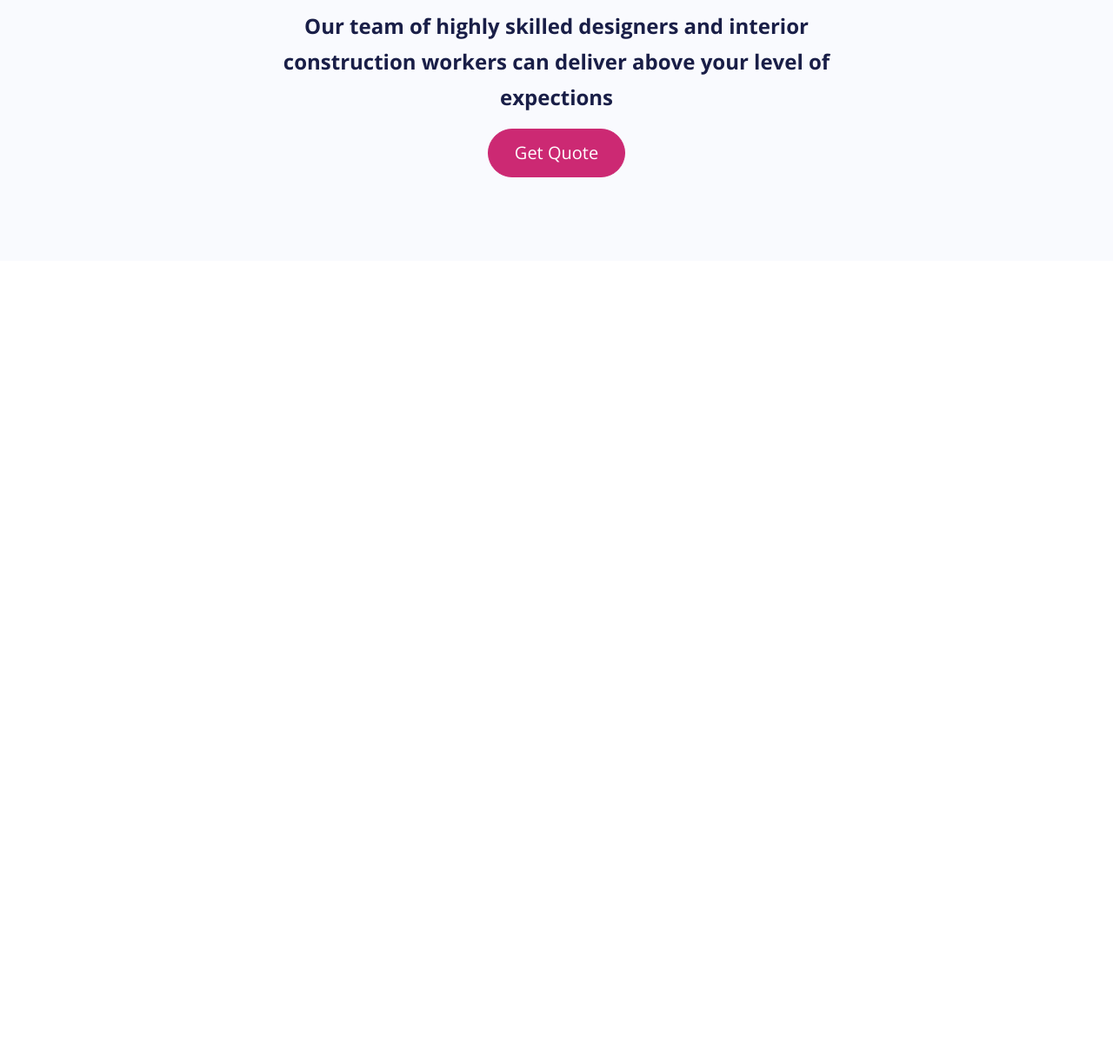
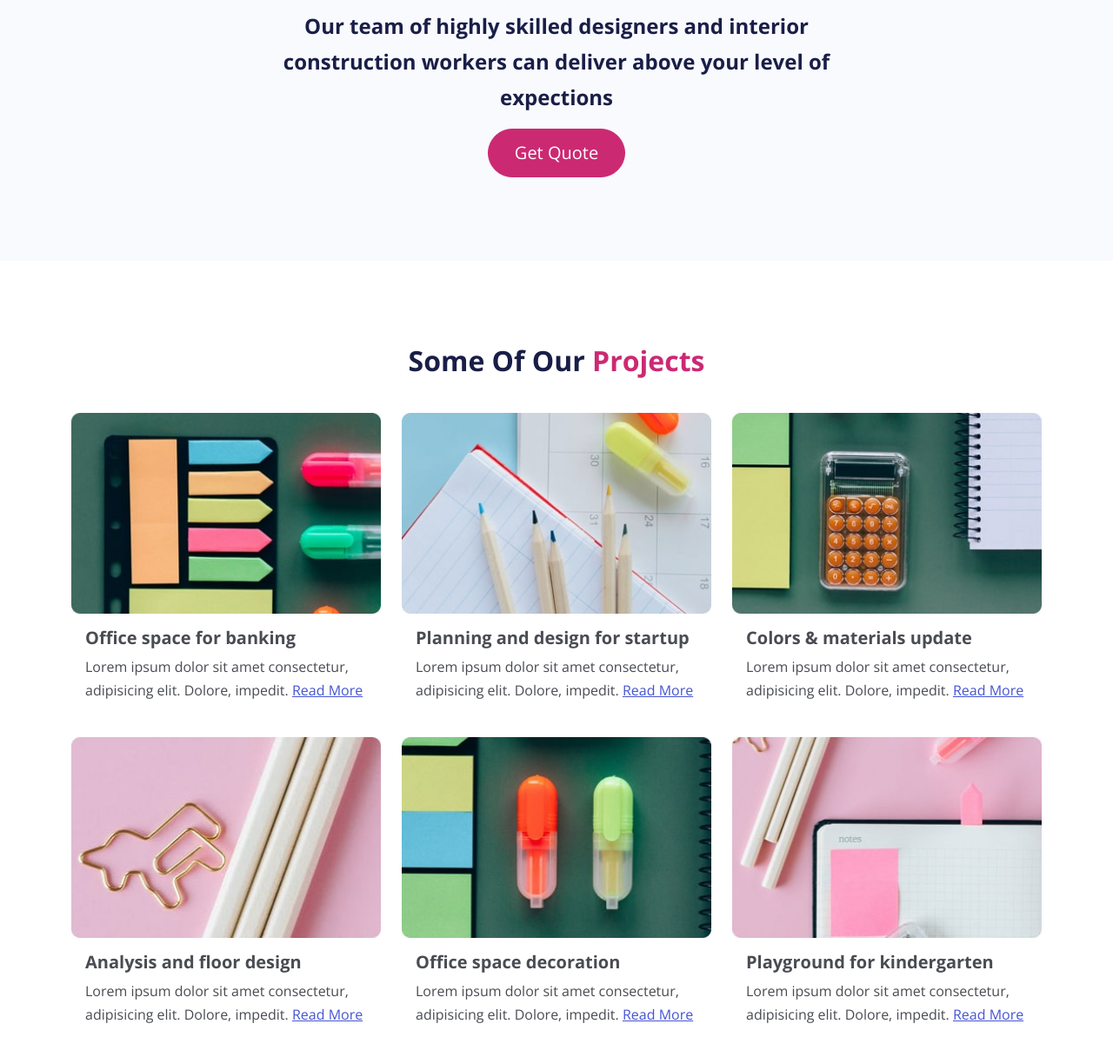
Before and after one commit to fikrirakala/yavin-website, a website: page index.html in a window 1280 px wide. Shown: the part 3393-4609 px from the top of the page at 87% size. Before the commit the page ends 3693 px from the top, so only its background shows below. Drawn offline with nearby package versions, Linux system fonts and the light colour scheme.

Commit message:
create projects section

```diff
--- a/index.html
+++ b/index.html
@@ -266,6 +266,96 @@
       </div>
     </section>
 
+    <!-- Projects -->
+    <section id="projects" class="projects py-6">
+      <div class="container">
+        <h2 class="text-center pb-4">
+          Some Of Our <span class="text-secondary">Projects</span>
+        </h2>
+
+        <div class="row g-4">
+          <div class="col-md-4">
+            <div class="card border-0">
+              <img src="images/project-1.jpg" alt="" />
+              <div class="card-body">
+                <h5 class="card-title">Office space for banking</h5>
+                <p class="card-text">
+                  Lorem ipsum dolor sit amet consectetur, adipisicing elit.
+                  Dolore, impedit.
+                  <a href="article.html">Read More</a>
+                </p>
+              </div>
+            </div>
+          </div>
+          <div class="col-md-4">
+            <div class="card border-0">
+              <img src="images/project-2.jpg" alt="" />
+              <div class="card-body">
+                <h5 class="card-title">Planning and design for startup</h5>
+                <p class="card-text">
+                  Lorem ipsum dolor sit amet consectetur, adipisicing elit.
+                  Dolore, impedit.
+                  <a href="article.html">Read More</a>
+                </p>
+              </div>
+            </div>
+          </div>
+          <div class="col-md-4">
+            <div class="card border-0">
+              <img src="images/project-3.jpg" alt="" />
+              <div class="card-body">
+                <h5 class="card-title">Colors &amp; materials update</h5>
+                <p class="card-text">
+                  Lorem ipsum dolor sit amet consectetur, adipisicing elit.
+                  Dolore, impedit.
+                  <a href="article.html">Read More</a>
+                </p>
+              </div>
+            </div>
+          </div>
+          <div class="col-md-4">
+            <div class="card border-0">
+              <img src="images/project-4.jpg" alt="" />
+              <div class="card-body">
+                <h5 class="card-title">Analysis and floor design</h5>
+                <p class="card-text">
+                  Lorem ipsum dolor sit amet consectetur, adipisicing elit.
+                  Dolore, impedit.
+                  <a href="article.html">Read More</a>
+                </p>
+              </div>
+            </div>
+          </div>
+          <div class="col-md-4">
+            <div class="card border-0">
+              <img src="images/project-5.jpg" alt="" />
+              <div class="card-body">
+                <h5 class="card-title">Office space decoration</h5>
+                <p class="card-text">
+                  Lorem ipsum dolor sit amet consectetur, adipisicing elit.
+                  Dolore, impedit.
+                  <a href="article.html">Read More</a>
+                </p>
+              </div>
+            </div>
+          </div>
+          <div class="col-md-4">
+            <div class="card border-0">
+              <img src="images/project-6.jpg" alt="" />
+              <div class="card-body">
+                <h5 class="card-title">Playground for kindergarten</h5>
+                <p class="card-text">
+                  Lorem ipsum dolor sit amet consectetur, adipisicing elit.
+                  Dolore, impedit.
+                  <a href="article.html">Read More</a>
+                </p>
+              </div>
+            </div>
+          </div>
+        </div>
+      </div>
+    </section>
+
     <script src="js/bootstrap.bundle.min.js"></script>
     <script src="js/script.js"></script>
   </body>
```
